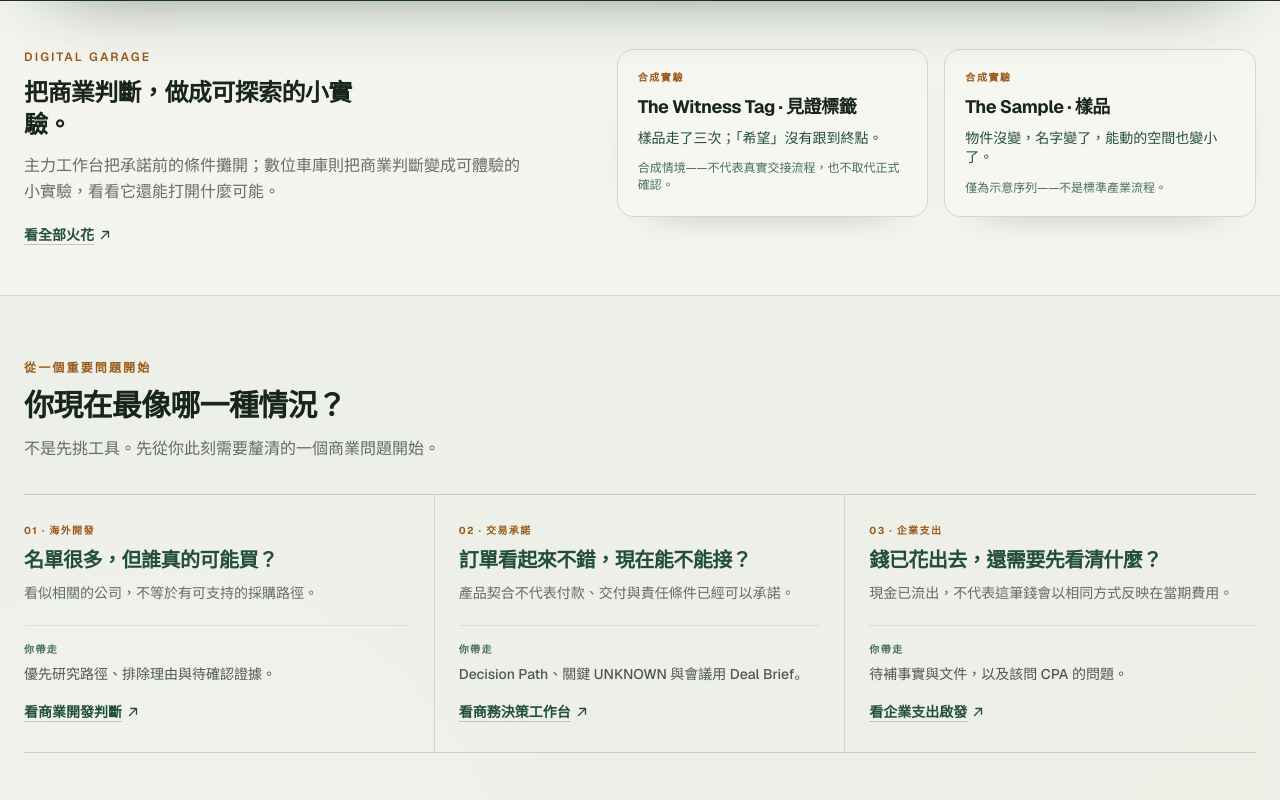
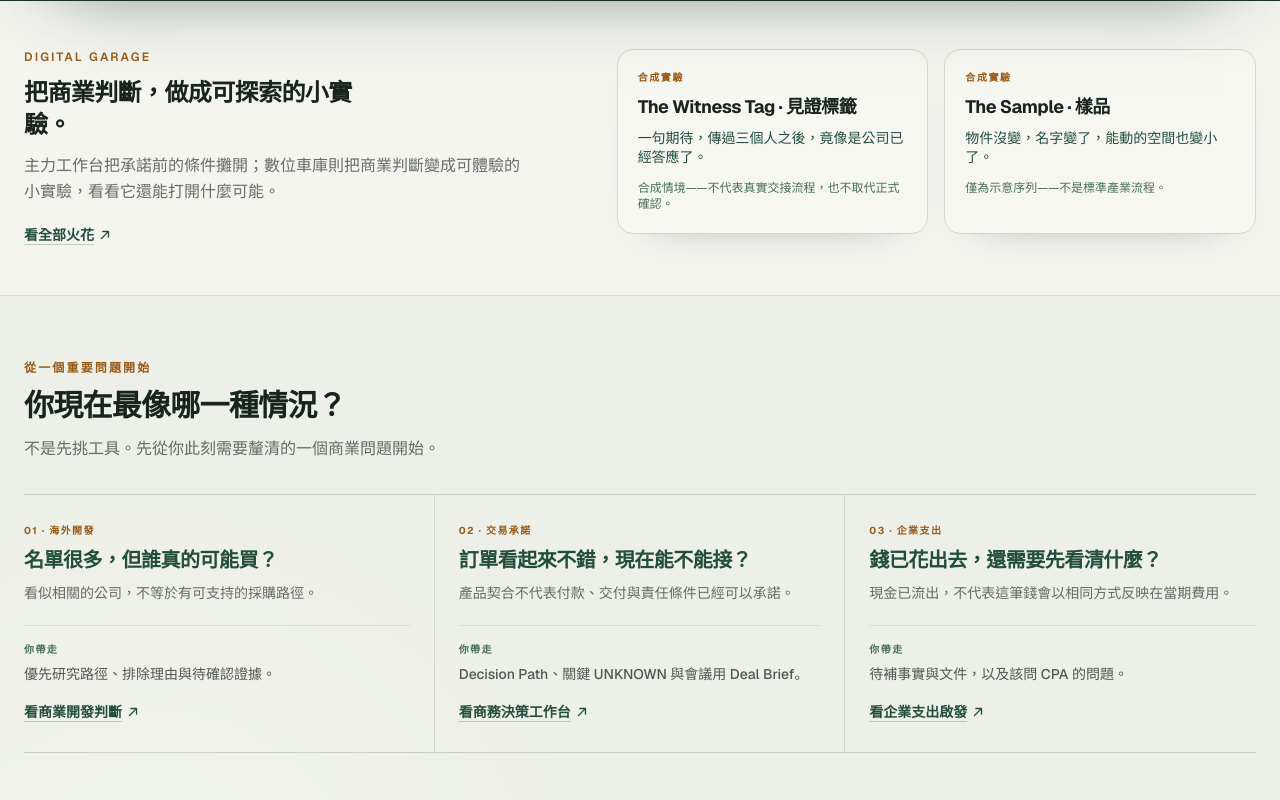
Before and after one commit to apchen1978/pauls-tradecraft, a React (Vite) app: page / in a window 1280 px wide. Shown: the part 800-1600 px from the top of the page. Built offline with nearby package versions, Linux system fonts and the light colour scheme.

Commit message:
copy: sharpen Witness Tag Garage insight

```diff
--- a/src/i18n.jsx
+++ b/src/i18n.jsx
@@ -441,8 +441,8 @@ const dict = {
         {
           title: "The Witness Tag · 見證標籤",
           tag: "合成實驗",
-          spark: "樣品走了三次；「希望」沒有跟到終點。",
-          note: "看一句客戶期待如何在三次合成交接中，逐漸變成像是已經做出的承諾。",
+          spark: "一句期待，傳過三個人之後，竟像是公司已經答應了。",
+          note: "真正改變的不是樣品，而是團隊對「已承諾什麼」的理解。",
           cta: "讓這句話往下走",
           boundary: "合成情境——不代表真實交接流程，也不取代正式確認。",
           href: "/prototype/the-witness-tag/",
@@ -938,8 +938,8 @@ const dict = {
         {
           title: "The Witness Tag",
           tag: "Synthetic experiment",
-          spark: "The sample moved three times. The word ‘hope’ never reached the end.",
-          note: "Watch a client expectation pass through three synthetic handoffs and begin to sound like a commitment already made.",
+          spark: "An expectation passes through three people and comes out sounding like the company already said yes.",
+          note: "The sample never changed. The team's understanding of what had been promised did.",
           cta: "Pass the sentence on",
           boundary: "Synthetic scenario — not a real handoff process or a substitute for formal confirmation.",
           href: "/prototype/the-witness-tag/",
```
